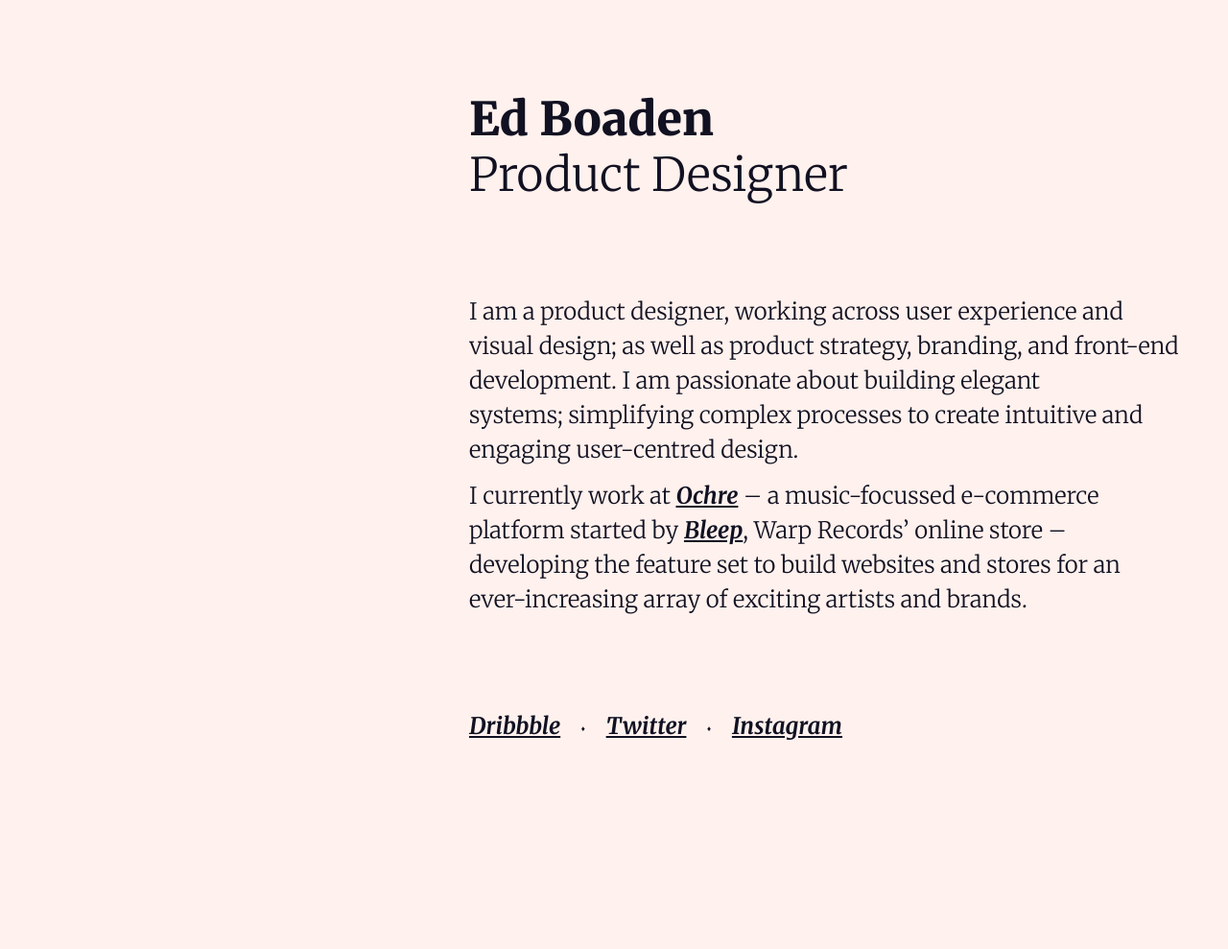
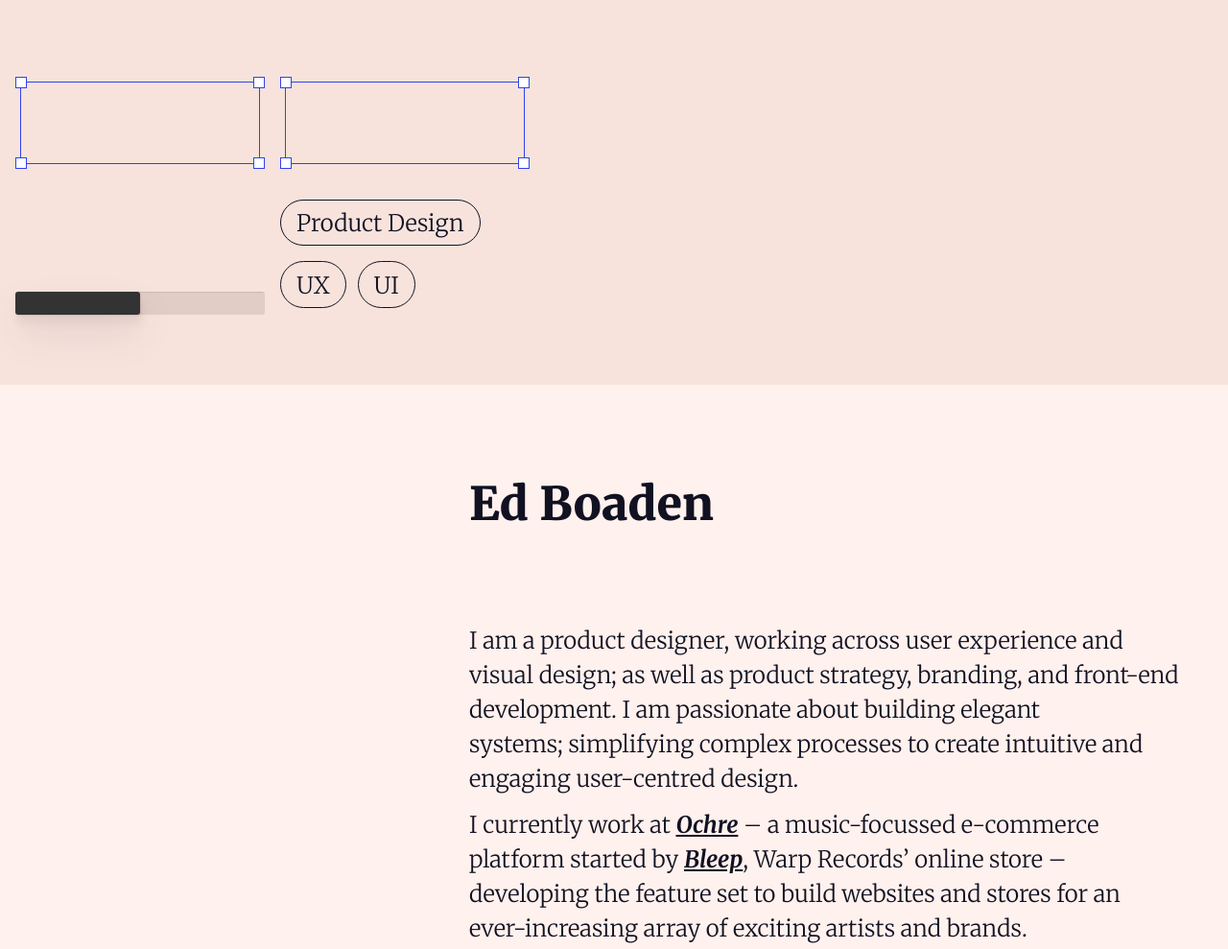
Before and after one commit to edboaden/edboaden.github.io, a plain HTML site: page index.html in a window 1280 px wide. Shown: the top 989 px of the page at 96% size. Before the commit the page ends 871 px from the top, so only its background shows below. Drawn offline with Linux system fonts and the light colour scheme.

Commit message:
Illustration elements.

```diff
--- a/css/styles.css
+++ b/css/styles.css
@@ -36,7 +36,6 @@
 	color: var(--text);
 	margin: 0;
 	opacity: 0;
-	padding: 0 3rem;
 	transform: translateY(1rem);
 	transition: 0.3s opacity ease-out, 0.3s transform ease-out;
 }
@@ -46,14 +45,18 @@
 	transform: translateY(0);
 }
 
+main {
+	padding: 0 3rem;
+}
+
 @media screen and (min-width: 800px) {
-	body {
+	main {
 		padding-left: 25%;
 	}
 }
 
 @media screen and (min-width: 1200px) {
-	body {
+	main {
 		padding-left: 38.2%; /* golden ratio */
 	}
 }
@@ -194,3 +197,115 @@
 	left: 0.1em;
 	z-index: -1;
 }
+
+/* Illustration */
+
+.illustration {
+	background: #F7E3DC;
+
+	/* Auto Layout */
+	display: flex;
+	flex-direction: row;
+	align-items: flex-start;
+
+	padding-bottom: 2rem;
+}
+
+.illustration .col {
+	/* Auto Layout */
+	display: flex;
+	flex-direction: column;
+	align-items: flex-start;
+
+	padding: 3rem 0 0 1rem;
+	position: static;
+	width: 260px;
+
+	/* Inside Auto Layout */
+	flex: none;
+	order: 3;
+	align-self: flex-start;
+	flex-grow: 0;
+	margin: 1rem 0;
+}
+
+.illustration .col > * {
+	margin: 1rem 0;
+}
+
+.ui-rectangle {
+	height: 6rem;
+	width: 100%;
+	position: relative;
+}
+
+.ui-rectangle-inner {
+	border: 1px solid #2F42EF;
+	position: absolute;
+	top: 5px;
+	right: 5px;
+	bottom: 5px;
+	left: 5px;
+}
+
+.ui-rectangle-corner {
+	background: #FFFFFF;
+	border: 1px solid #2F42EF;
+	height: 10px;
+	width: 10px;
+	position: absolute;
+}
+
+.ui-rectangle-corner:nth-child(1) {
+	top: 0;
+	left: 0;
+}
+
+.ui-rectangle-corner:nth-child(2) {
+	top: 0;
+	right: 0;
+}
+
+.ui-rectangle-corner:nth-child(3) {
+	right: 0;
+	bottom: 0;
+}
+
+.ui-rectangle-corner:nth-child(4) {
+	bottom: 0;
+	left: 0;
+}
+
+.ui-progress-bar {
+	background: rgba(40, 14, 8, 0.1);
+	box-shadow: inset 1px 1px 1px rgba(0, 0, 0, 0.1);
+	border-radius: 3px;
+	height: 1.5rem;
+	position: relative;
+	width: 100%;
+}
+
+.ui-progress {
+	background: #333333;
+	box-shadow: 1px 1px 2px rgba(26, 7, 40, 0.1), 2px 10px 10px rgba(21, 2, 24, 0.05), 2px 20px 40px rgba(85, 12, 69, 0.1);
+	border-radius: 3px;
+	position: absolute;
+	top: 0;
+	bottom: 0;
+	left: 0;
+	width: 50%;
+}
+
+.ui-tag-list {
+
+}
+
+.ui-tag {
+	border: 1px solid var(--text);
+	border-radius: 2rem;
+	display: inline-block;
+	font-size: 1.5rem;
+	margin-right: 0.5rem;
+	margin-bottom: 1rem;
+	padding: 0.4rem 1rem 0.25rem;
+}
--- a/index.html
+++ b/index.html
@@ -25,11 +25,44 @@
 </head>
 <body>
 
+<div class="illustration">
+	<div class="col">
+		<div class="ui-rectangle">
+			<div class="ui-rectangle-inner"></div>
+			<div class="ui-rectangle-corner"></div>
+			<div class="ui-rectangle-corner"></div>
+			<div class="ui-rectangle-corner"></div>
+			<div class="ui-rectangle-corner"></div>
+		</div>
+		<div class="ui-button-outline"></div>
+		<div class="ui-button-disabled"></div>
+		<div class="ui-button-active"></div>
+		<div class="ui-progress-bar">
+			<div class="ui-progress"></div>
+		</div>
+	</div>
+	<div class="col">
+		<div class="ui-rectangle">
+			<div class="ui-rectangle-inner"></div>
+			<div class="ui-rectangle-corner"></div>
+			<div class="ui-rectangle-corner"></div>
+			<div class="ui-rectangle-corner"></div>
+			<div class="ui-rectangle-corner"></div>
+		</div>
+		<div class="ui-tag-list">
+			<div class="ui-tag">Product Design</div>
+			<div class="ui-tag">UX</div>
+			<div class="ui-tag">UI</div>
+		</div>
+	</div>
+</div>
+
 <!-- <img src="img/profile.png" alt="Profile picture" class="profile-picture"> -->
 
+<main>
 	<h1>
 		<span class="title">Ed Boaden</span><br>
-	<span class="sub-title">Product Designer</span>
+		<!-- <span class="sub-title">Product Designer</span> -->
 	</h1>
 
 	<section class="large-text">
@@ -76,6 +109,7 @@
 			</li>
 		</ul>
 	</section>
+</main>
 
 <script src="js/javascript.js"></script>
 
```
Lines whose indentation alone changed are shown as unchanged.
